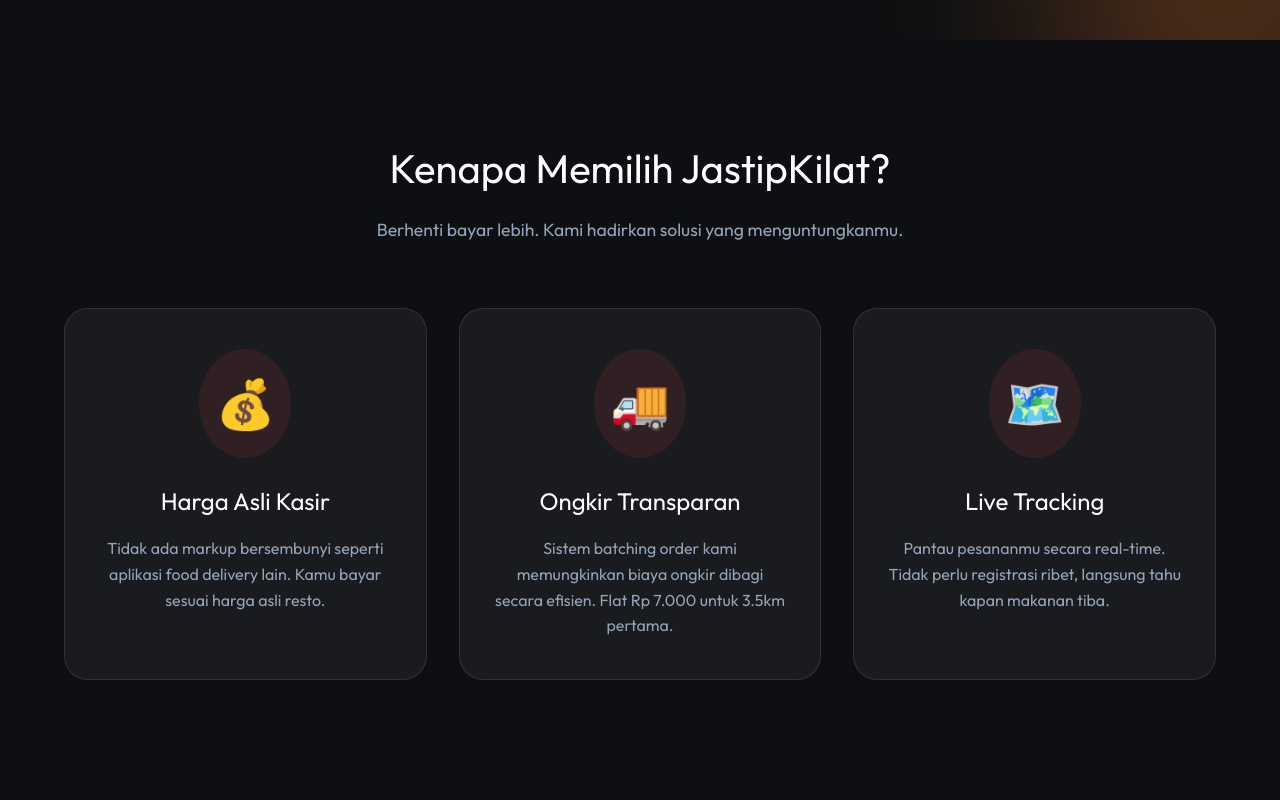
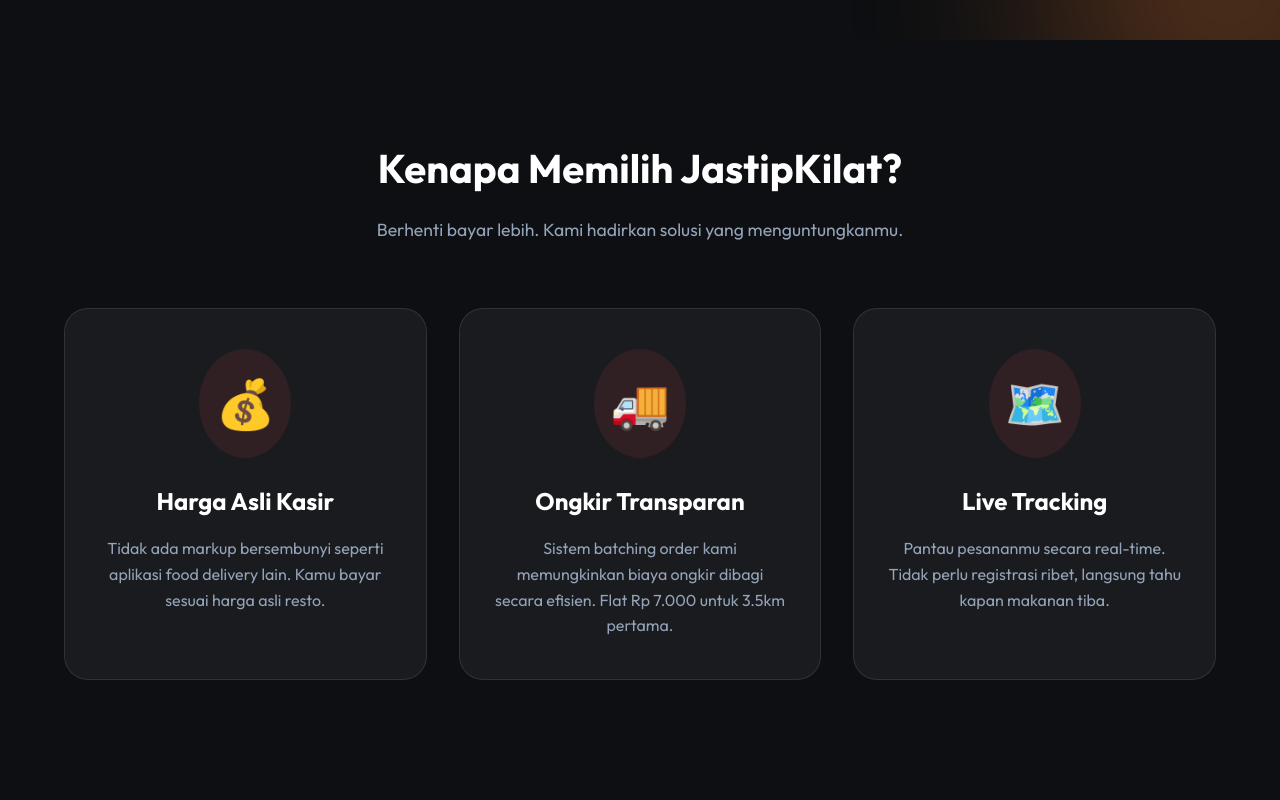
Before and after one commit to yoginugroho1209-lab/jastip-kilat-webapp, a Next.js app: page / in a window 1280 px wide. Shown: the part 760-1560 px from the top of the page. Built offline with nearby package versions, Linux system fonts and the light colour scheme.

Commit message:
Fix bolding for headings and strong tags

```diff
--- a/src/app/landing.css
+++ b/src/app/landing.css
@@ -7,6 +7,11 @@
     --glass-bg: rgba(255, 255, 255, 0.05);
     --glass-border: rgba(255, 255, 255, 0.1);
     --font-main: 'Outfit', sans-serif;
+}
+
+/* Override Tailwind Preflight which strips default bolding */
+h1, h2, h3, h4, h5, h6, strong, b {
+    font-weight: bold;
 }
 
 * {
```
